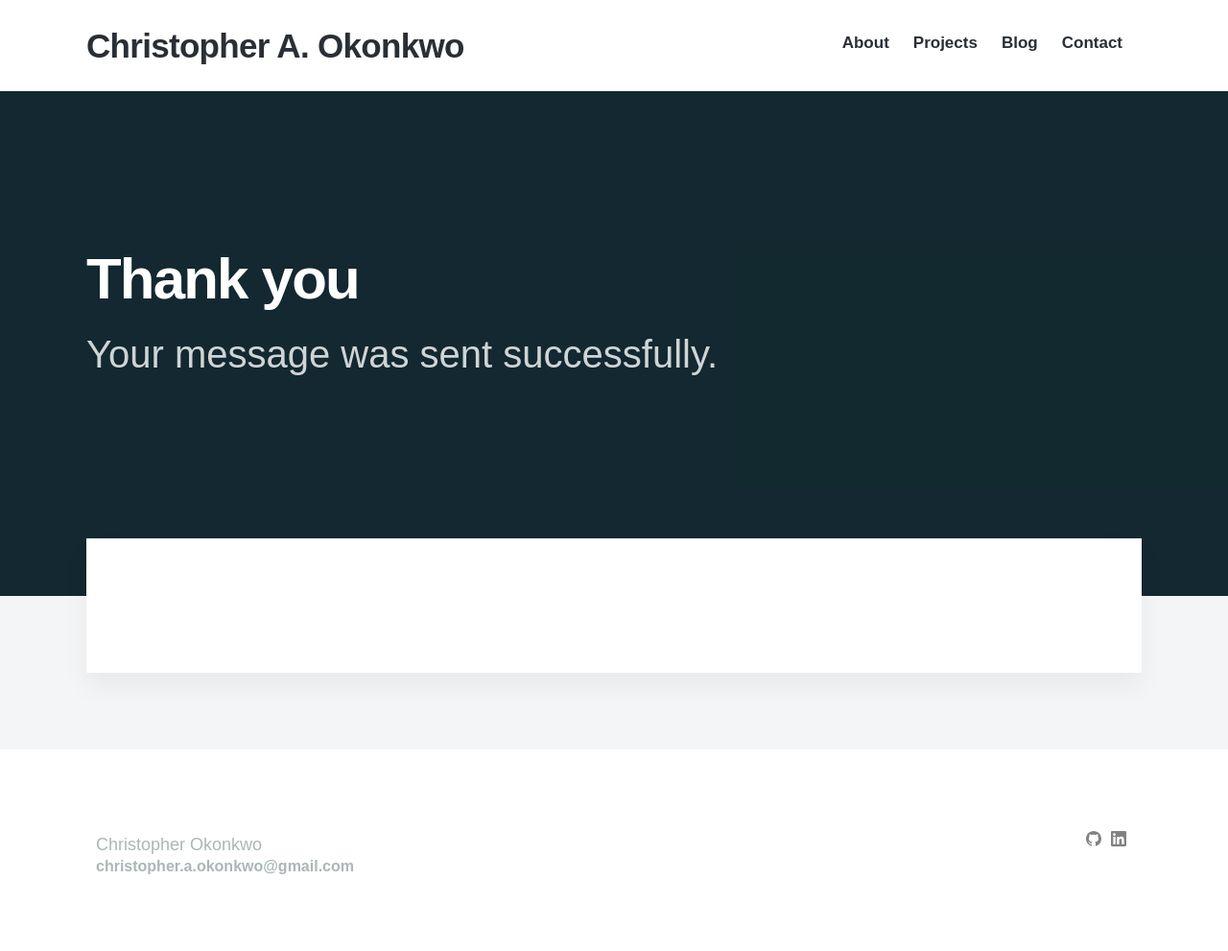
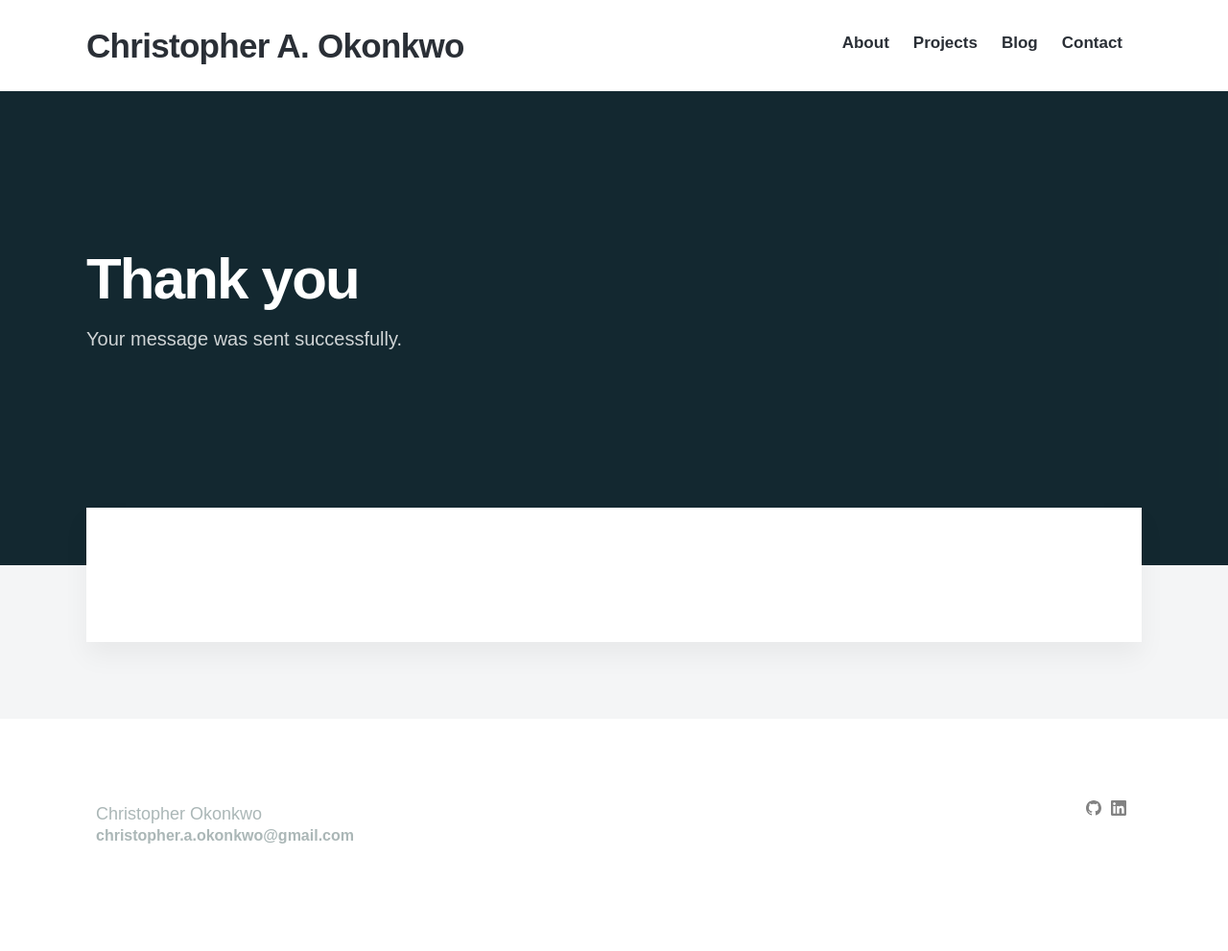
Before and after one commit to crisokonkwo/crisokonkwo.github.io, a Jekyll site: the page built from _pages/thanks.md, in a window 1280 px wide. Shown: the whole page at 96% size. Built offline with Jekyll 4.4.1, drawn with Linux system fonts in a browser that asks for light colours; nearby versions of some CDN libraries; some web fonts are replaced; after the commit the page ends 959 px from its top, so only the background shows below that.

Commit message:
Update page.html

```diff
--- a/_layouts/page.html
+++ b/_layouts/page.html
@@ -11,7 +11,7 @@
 	<div class="wrap">
 
 		<h1>{{ page.title }}</h1>
-		<p style="font-size: 40px">{{ page.subtitle }}</p>
+		<p style="font-size: 20px">{{ page.subtitle }}</p>
 
 	</div>
 
```
